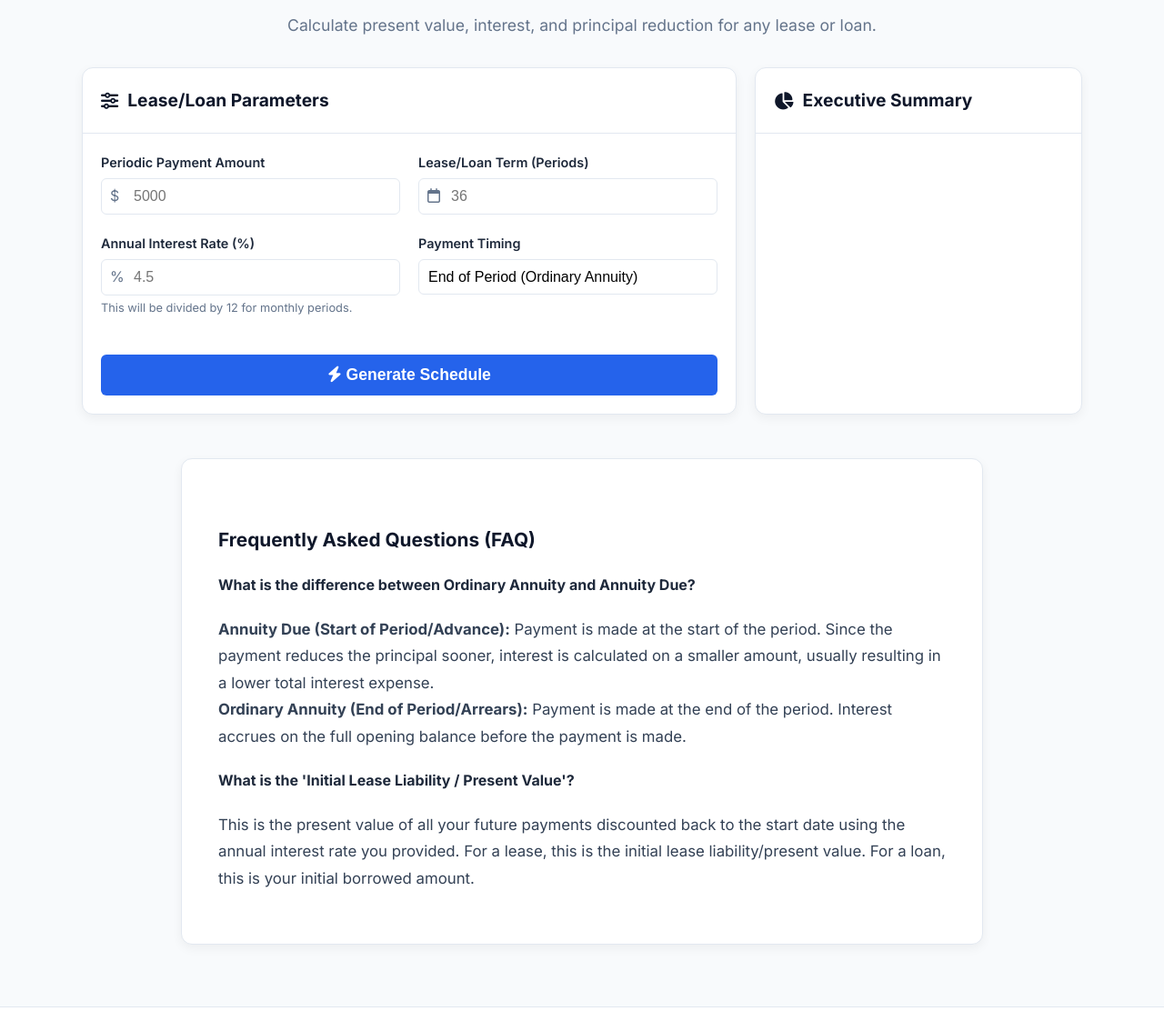
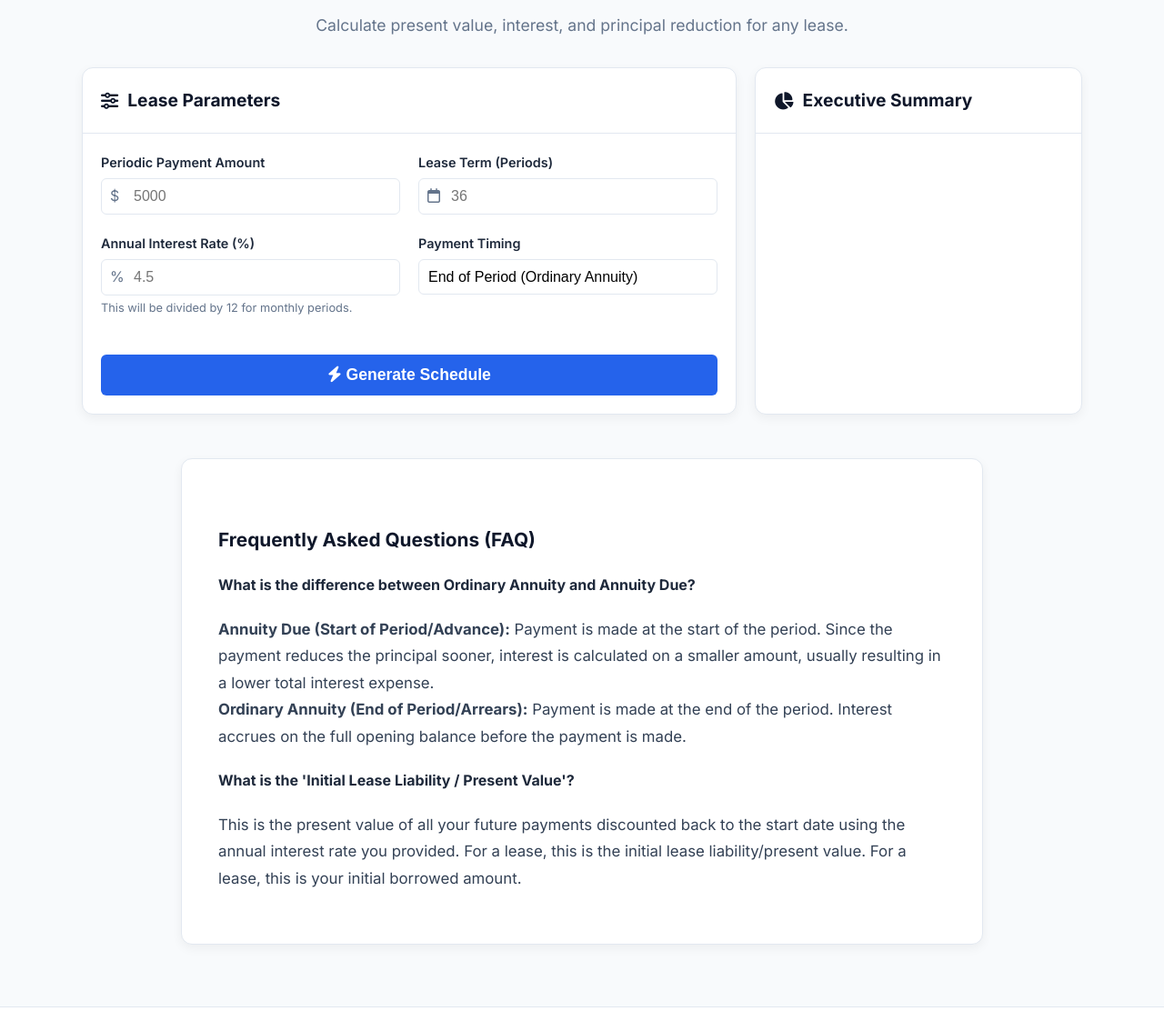
Before and after one commit to noel97chan-creator/IFRS16calculator, a plain HTML site: page index.html in a window 1280 px wide. Shown: the part 177-1300 px from the top of the page at 91% size. Drawn offline with Linux system fonts and the light colour scheme.

Commit message:
Update index.html

```diff
--- a/index.html
+++ b/index.html
@@ -66,13 +66,13 @@
     <main class="main-wrapper">
 
         <h1 class="page-title">Lease Amortization and Present Value Calculator</h1>
-        <p class="page-subtitle">Calculate present value, interest, and principal reduction for any lease or loan.</p>
+        <p class="page-subtitle">Calculate present value, interest, and principal reduction for any lease.</p>
 
         <section id="calculator" class="dashboard-grid">
 
             <div class="card input-card">
                 <div class="card-header">
-                    <h2><i class="fa-solid fa-sliders"></i> Lease/Loan Parameters</h2>
+                    <h2><i class="fa-solid fa-sliders"></i> Lease Parameters</h2>
                 </div>
 
                 <div class="form-grid">
@@ -85,10 +85,10 @@
                     </div>
 
                     <div class="input-group">
-                        <label for="term">Lease/Loan Term (Periods)</label>
+                        <label for="term">Lease Term (Periods)</label>
                         <div class="input-wrapper">
                             <span class="icon-symbol"><i class="fa-regular fa-calendar"></i></span>
-                            <input type="number" id="term" placeholder="36" aria-label="Lease/Loan Term in Periods (e.g., Months)">
+                            <input type="number" id="term" placeholder="36" aria-label="Lease Term in Periods (e.g., Months)">
                         </div>
                     </div>
 
@@ -190,7 +190,7 @@
 
                 <div class="faq-item">
                     <h4>What is the 'Initial Lease Liability / Present Value'?</h4>
-                    <p>This is the present value of all your future payments discounted back to the start date using the annual interest rate you provided. For a lease, this is the initial lease liability/present value. For a loan, this is your initial borrowed amount.</p>
+                    <p>This is the present value of all your future payments discounted back to the start date using the annual interest rate you provided. For a lease, this is the initial lease liability/present value. For a lease, this is your initial borrowed amount.</p>
                 </div>
             </article>
         </section>
```
